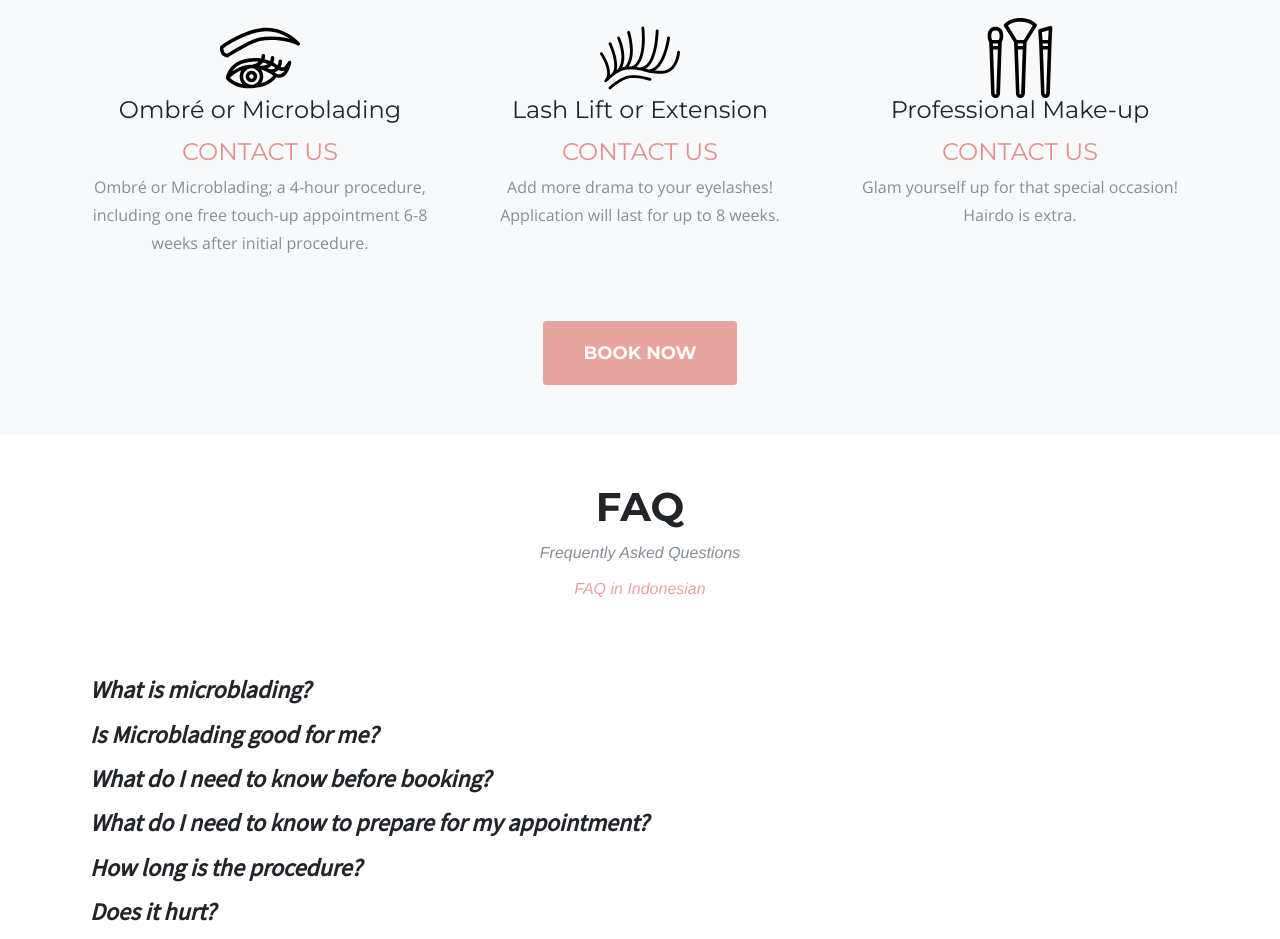
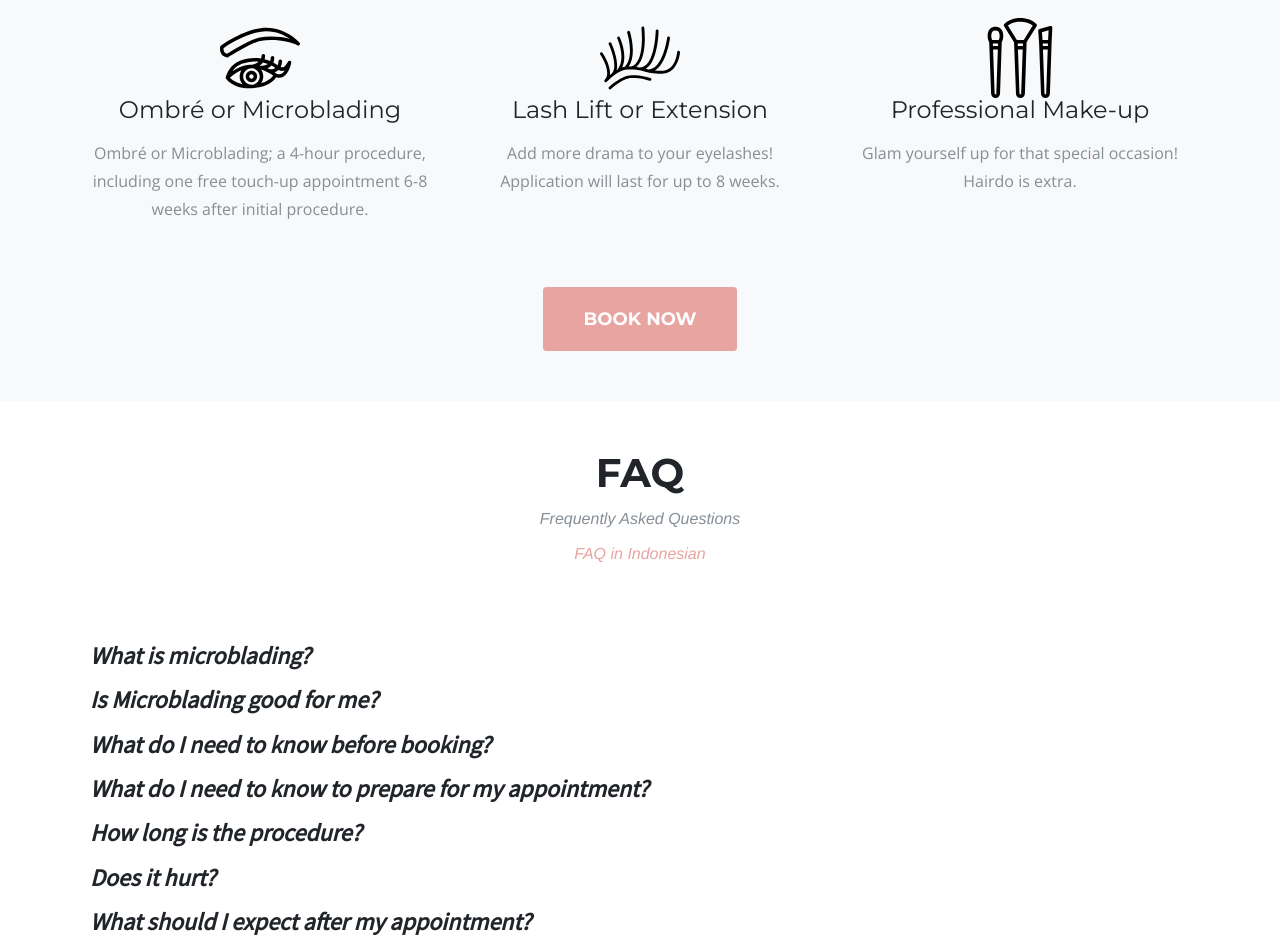
Before and after one commit to tangerinebeauty/tangerinebeauty.github.io, a plain HTML site: page index.html in a window 1280 px wide. Shown: the part 1660-2599 px from the top of the page. Drawn offline with nearby package versions, Linux system fonts and the light colour scheme; a script that the page names is missing; a web font is replaced by a local one.

Commit message:
Removed pricing

```diff
--- a/index.html
+++ b/index.html
@@ -233,7 +233,7 @@
             </svg>
           </span>
           <h4 class="service-heading">Ombré or Microblading</h4>
-          <h4 class="service-subheading">Contact us</h4>
+          <!--<h4 class="service-subheading">$</h4>-->
           <p class="text-muted">Ombré or Microblading; a 4-hour procedure, including one free touch-up appointment 6-8
             weeks after initial procedure.</p>
         </div>
@@ -305,7 +305,7 @@
             </svg>
           </span>
           <h4 class="service-heading">Lash Lift or Extension</h4>
-          <h4 class="service-subheading">Contact us</h4>
+          <!--<h4 class="service-subheading">$</h4>-->
           <p class="text-muted">Add more drama to your eyelashes! Application will last for up to 8 weeks.</p>
         </div>
         <div class="col-md-4">
@@ -370,7 +370,7 @@
             </svg>
           </span>
           <h4 class="service-heading">Professional Make-up</h4>
-          <h4 class="service-subheading">Contact us</h4>
+          <!--<h4 class="service-subheading">$</h4>-->
           <p class="text-muted">Glam yourself up for that special occasion! Hairdo is extra.</p>
         </div>
       </div>
```
